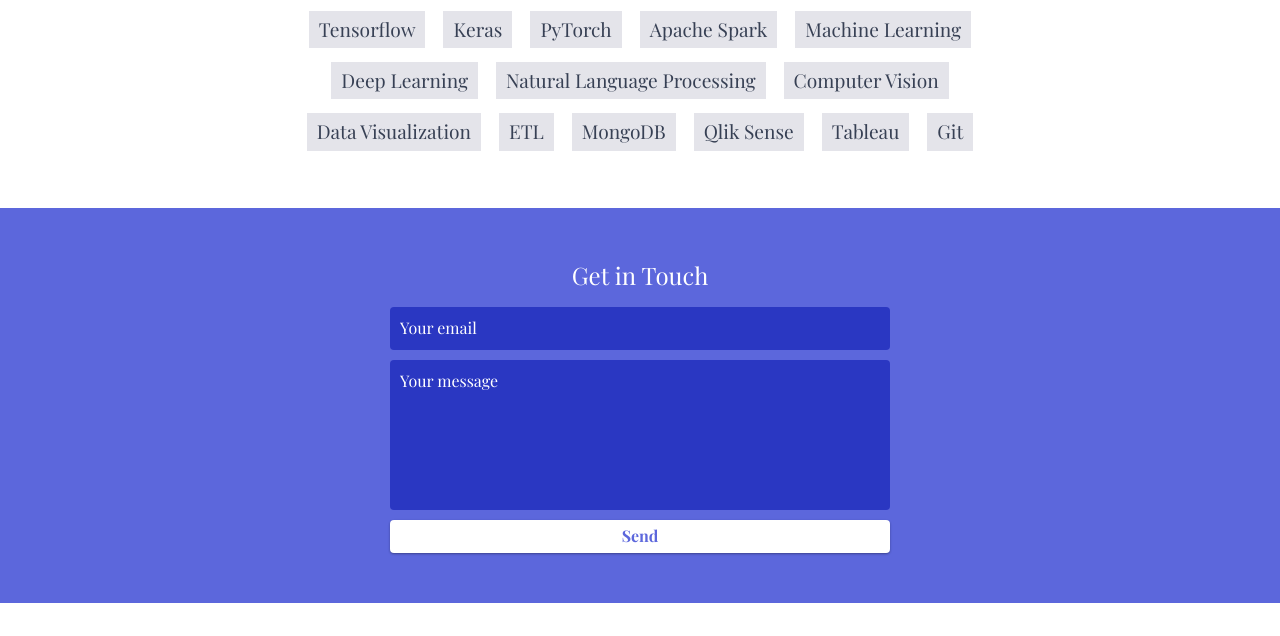
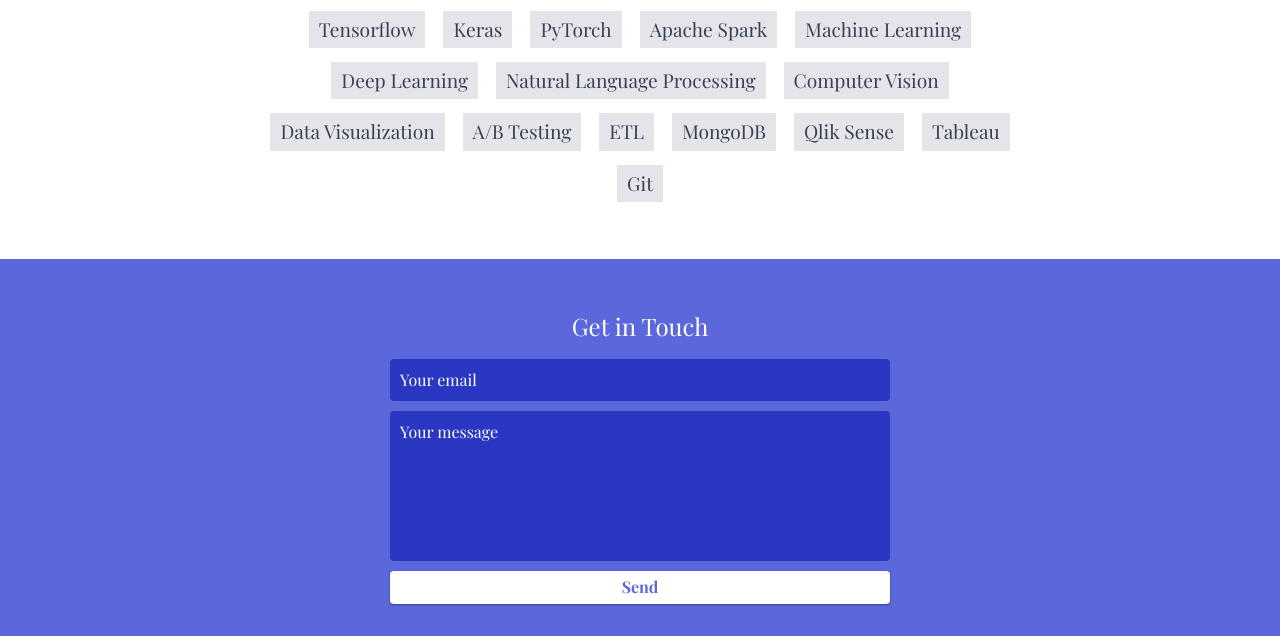
Before and after one commit to shivanisoman/shivanisoman.github.io, a website: page index.html in a window 1280 px wide. Shown: the part 4854-5490 px from the top of the page. Drawn offline with nearby package versions, Linux system fonts and the light colour scheme; a web font is replaced by a local one.

Commit message:
skill update

```diff
--- a/index.html
+++ b/index.html
@@ -276,6 +276,7 @@
             <li>Natural Language Processing</li>
             <li>Computer Vision</li>
             <li>Data Visualization</li>
+            <li>A/B Testing</li>
             <li>ETL</li>
             <li>MongoDB</li>
             <li>Qlik Sense</li>
```
